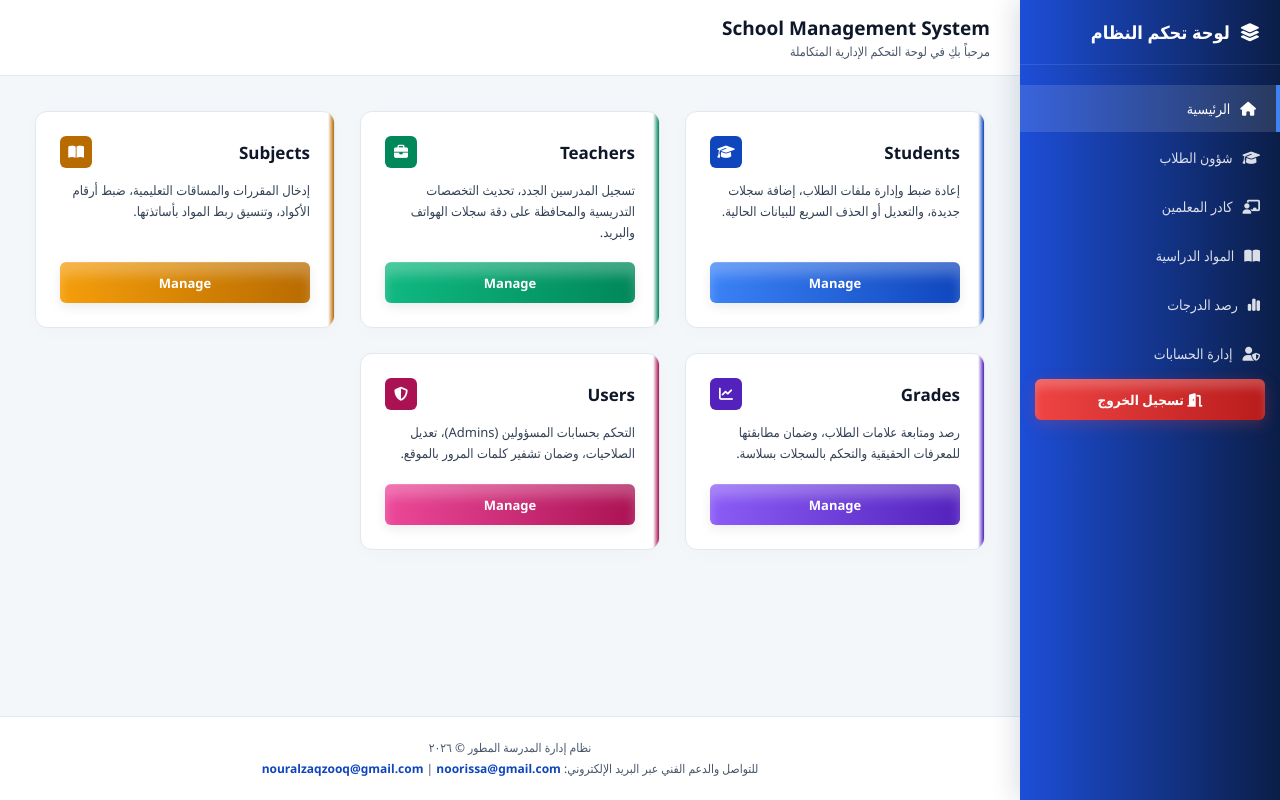
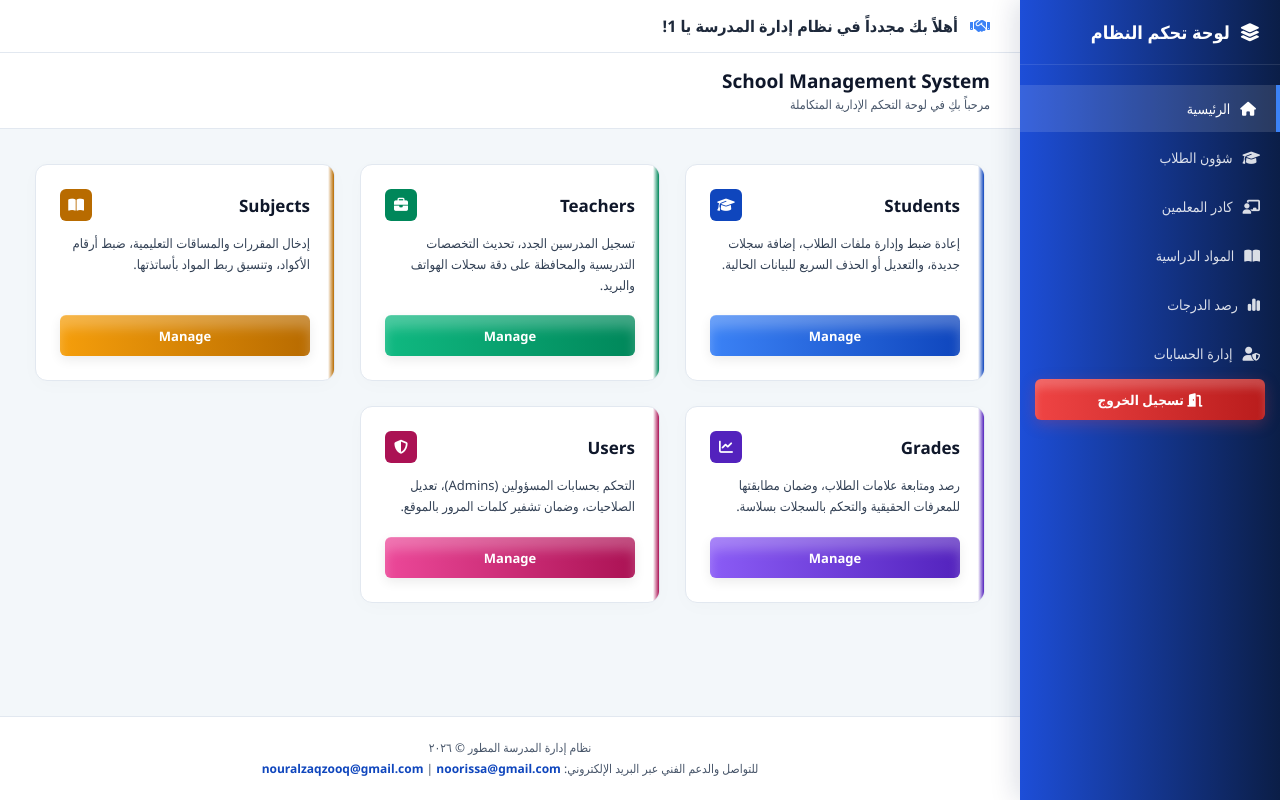
Before and after one commit to nouralzaqzooq/projectfainlWeb2, a PHP site: page / in a window 1280 px wide. Run offline with PHP 8.4, Linux system fonts and the light colour scheme; the visitor is signed in with stand-in values (Sample User, id 1).

Commit message:
Update index.php

```diff
--- a/index.php
+++ b/index.php
@@ -264,6 +264,12 @@ require 'auth.php';
     </div>
 
     <div class="main-content">
+        <?php if(isset($_COOKIE['user_name'])) { ?>
+            <div style="background: #ffffff; padding: 15px 30px; border-bottom: 1px solid #e2e8f0; color: #1e293b; font-weight: 600; text-align: right;">
+                <i class="fa-solid fa-handshake" style="color: #3b82f6; margin-left: 8px;"></i>
+                أهلاً بك مجدداً في نظام إدارة المدرسة يا <?php echo htmlspecialchars($_COOKIE['user_name']); ?>!
+            </div>
+        <?php } ?>
 
         <header>
             <div class="header-main">
```
